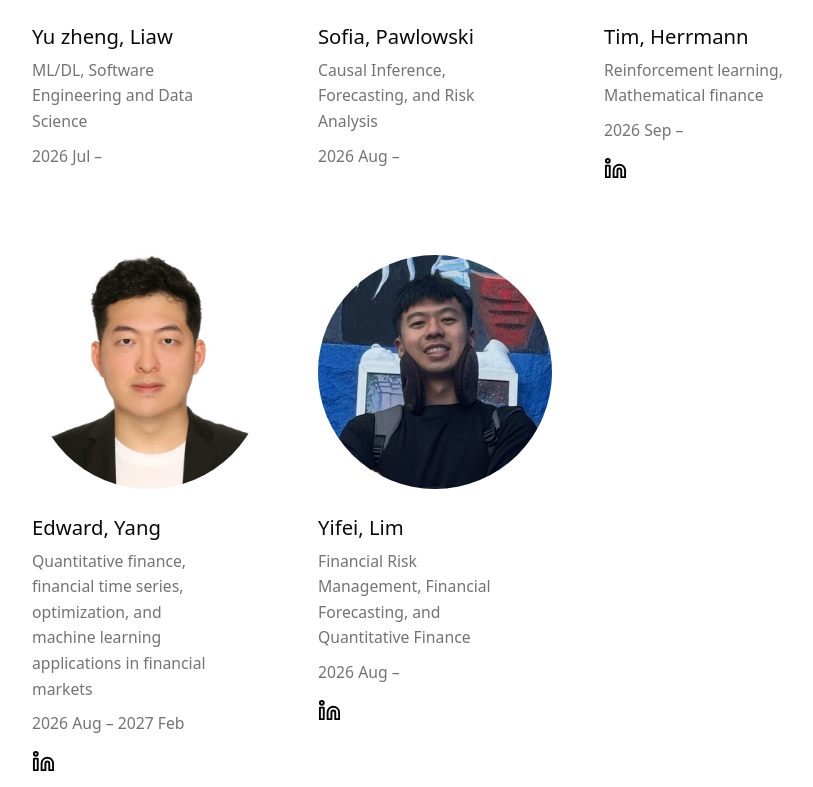
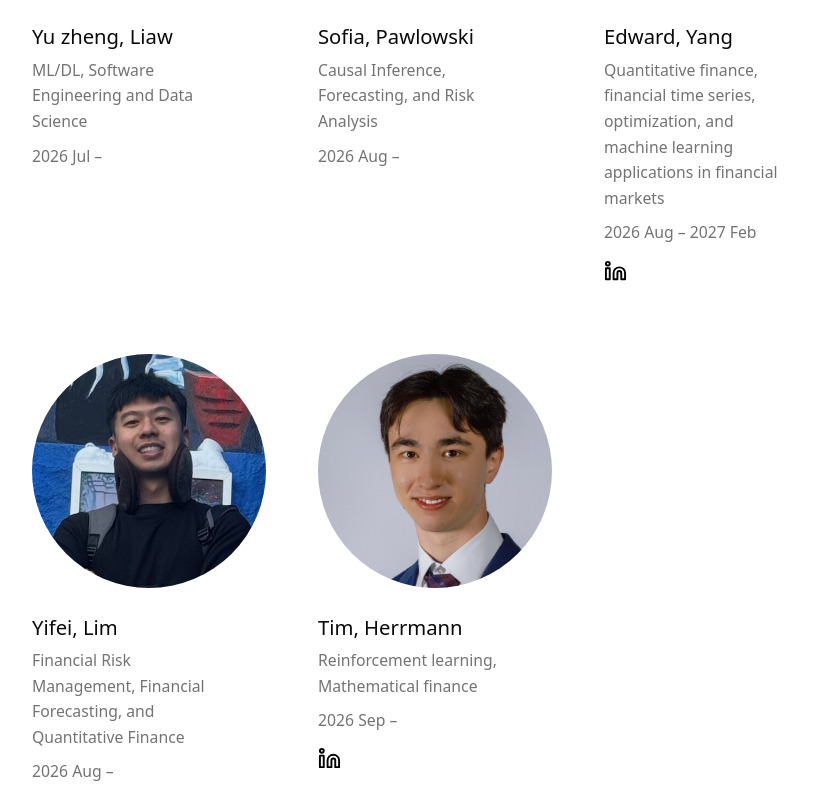
Before and after one commit to Hanmingh/Chen, a React (Vite) app: page /member in a window 1280 px wide. Shown: the part 3433-4220 px from the top of the page, without its empty margins (224-1037 px from the left). Built offline with nearby package versions, Linux system fonts and the light colour scheme.

Commit message:
team update

```diff
--- a/src/data/teamData.ts
+++ b/src/data/teamData.ts
@@ -202,17 +202,6 @@ export const currentMembers: TeamMember[] = [
         dribbble:"",
     },
     {
-        id: "tim",
-        name: "Tim, Herrmann",
-        term: "2026 Sep –",
-        focus: "Reinforcement learning, Mathematical finance",
-        avatar: "teams/current/tim.jpeg",
-        company: "",
-        linkedin:"https://www.linkedin.com/in/tim-herrmann-a66123236",
-        github:"",
-        dribbble:"",
-    },
-    {
         id: "edward",
         name: "Edward, Yang",
         term: "2026 Aug – 2027 Feb",
@@ -231,6 +220,17 @@ export const currentMembers: TeamMember[] = [
         avatar: "teams/current/yifei.jpeg",
         company: "",
         linkedin:"https://www.linkedin.com/in/limyifei0906/",
+        github:"",
+        dribbble:"",
+    },
+    {
+        id: "tim",
+        name: "Tim, Herrmann",
+        term: "2026 Sep –",
+        focus: "Reinforcement learning, Mathematical finance",
+        avatar: "teams/current/tim.jpeg",
+        company: "",
+        linkedin:"https://www.linkedin.com/in/tim-herrmann-a66123236",
         github:"",
         dribbble:"",
     },
```
